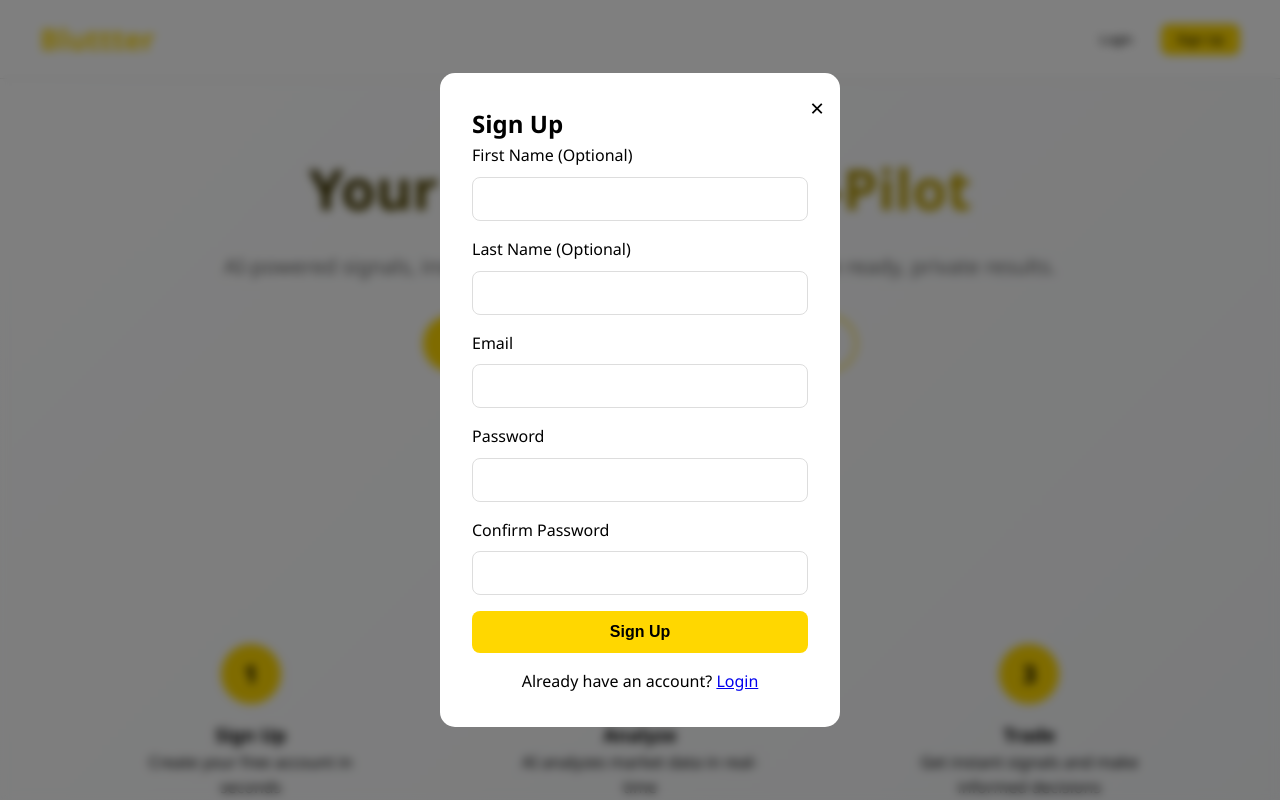
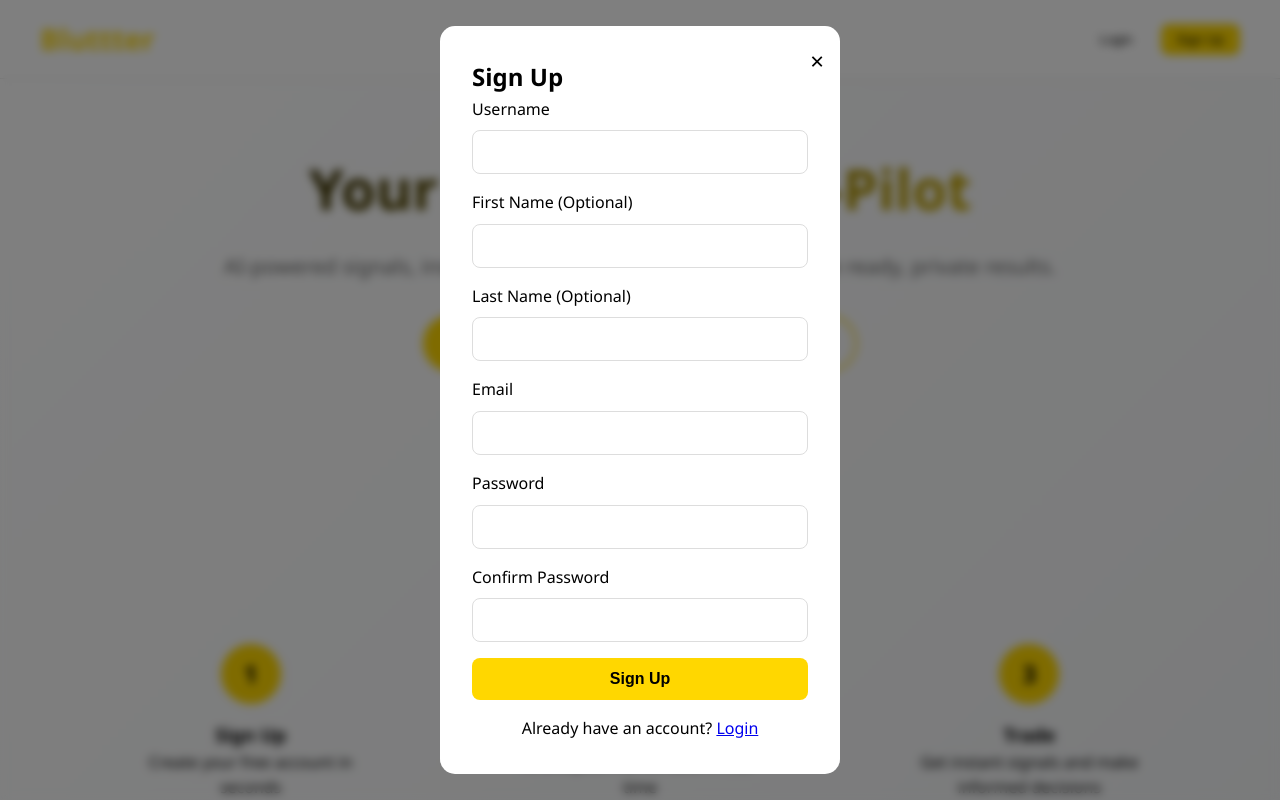
Before and after one commit to uchechukwu090/fx, a Flask app: page / in a window 1280 px wide, after a click on "Sign Up". Run offline with Flask 3, Linux system fonts and the light colour scheme; parts of the project's set-up code (start-up, migrations or seed data) failed here and were passed over; some libraries are stand-ins or nearby versions.

Commit message:
Update index.html

```diff
--- a/templates/index.html
+++ b/templates/index.html
@@ -564,6 +564,10 @@
         <h2>Sign Up</h2>
         <form id="registerForm">
             <div class="form-group">
+                <label for="registerUsername">Username</label>
+                <input type="text" id="registerUsername" required>
+            </div>
+            <div class="form-group">
                 <label for="firstName">First Name (Optional)</label>
                 <input type="text" id="firstName">
             </div>
```
Lines whose indentation alone changed are shown as unchanged.
